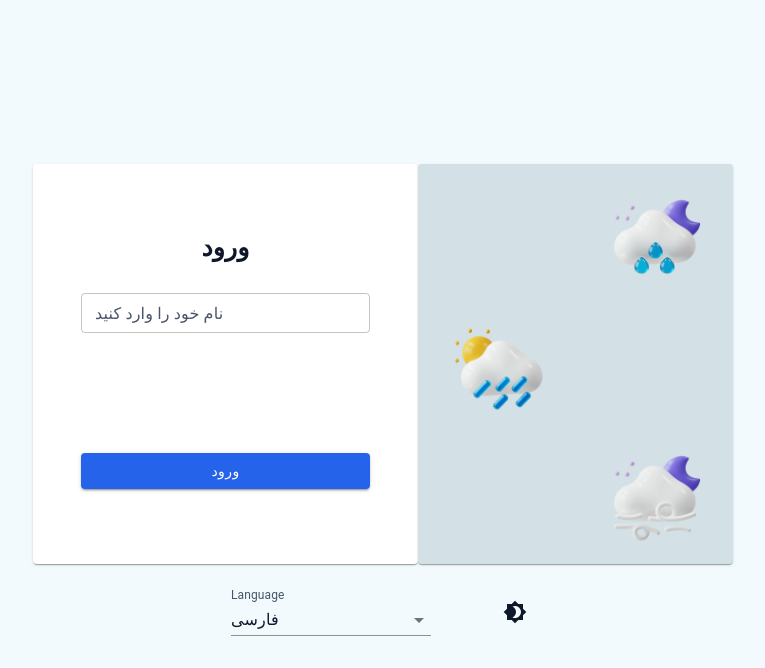
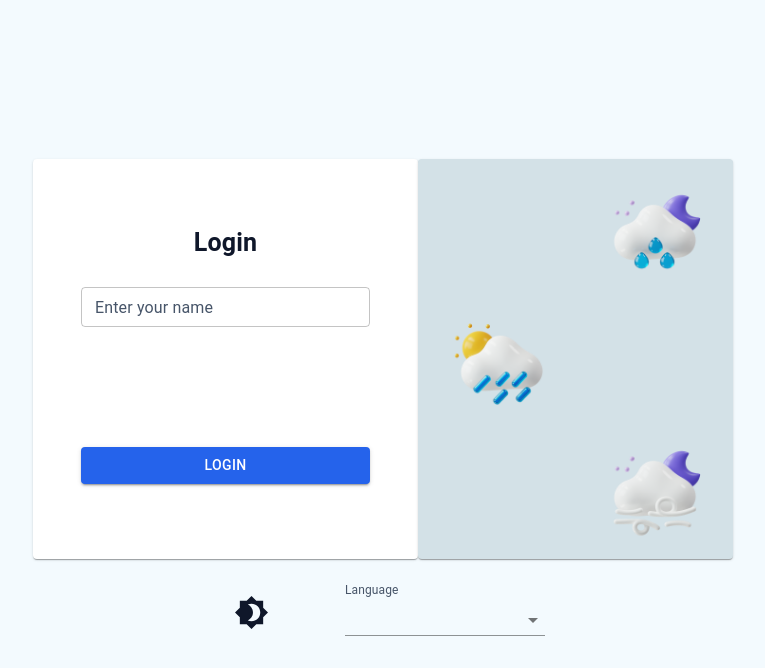
Before and after one commit to mmd-rahimi/Weather-Dashboard-App, a React (Vite) app: page / in a window 1280 px wide. Shown: the top 668 px of the page, without its empty margins (257-1022 px from the left). Built offline with nearby package versions, Linux system fonts and the light colour scheme.

Commit message:
lang switcher added

```diff
--- a/src/App.tsx
+++ b/src/App.tsx
@@ -1,8 +1,19 @@
 import { Route, BrowserRouter as Router, Routes } from "react-router";
 import Login from "./pages/Login";
 import Dashboard from "./pages/Dashboard";
+import { useTranslation } from "react-i18next";
+import { useEffect } from "react";
 
 function App() {
+
+    const { i18n } = useTranslation();
+
+  useEffect(() => {
+    const isRtl = i18n.language === "fa";
+    document.documentElement.dir = isRtl ? "rtl" : "ltr";
+    document.documentElement.lang = i18n.language;
+  }, [i18n.language]);
+
   return (
     <Router>
       <Routes>
--- /dev/null
+++ b/src/components/LanguageSwitcher.tsx
@@ -0,0 +1,41 @@
+import {
+  FormControl,
+  InputLabel,
+  MenuItem,
+  Select,
+  type SelectChangeEvent,
+} from "@mui/material";
+import { useTranslation } from "react-i18next";
+
+export default function LanguageSwitcher() {
+  const {t, i18n } = useTranslation();
+
+
+  const handleChange = (e: SelectChangeEvent) => {
+    const lng = e.target.value;
+    i18n.changeLanguage(lng);
+    localStorage.setItem("i18nextLng", lng);
+  };
+
+  return (
+    <FormControl
+      variant="standard"
+      sx={{
+        width: 200,
+        display: "flex",
+        justifyContent: "center",
+        alignItems: "center",
+      }}
+    >
+      <InputLabel id="demo-simple-select-standard-label">{t("login.langLabel")}</InputLabel>
+      <Select
+      sx={{width: "100%"}}
+        value={i18n.language || "en"}
+        onChange={handleChange}
+      >
+        <MenuItem value="fa">فارسی</MenuItem>
+        <MenuItem value="en">English</MenuItem>
+      </Select>
+    </FormControl>
+  );
+}
--- a/src/components/LoginCard.tsx
+++ b/src/components/LoginCard.tsx
@@ -6,38 +6,17 @@ import {
   TextField,
   Button,
   Box,
-  FormControl,
-  InputLabel,
-  Select,
-  MenuItem,
 } from "@mui/material";
 import ThemeToggle from "./ThemeToggle";
 import { ColorModeContext } from "../contexts/ColorModeContext";
 import { NavLink } from "react-router";
+import LanguageSwitcher from "./LanguageSwitcher";
+import { useTranslation } from "react-i18next";
 
 export default function LoginPage() {
   const [name, setName] = useState<string>("");
-  const [lang, setLang] = useState<"fa" | "en">("fa");
-
   const { currentMode } = useContext(ColorModeContext);
-
-  const texts: Record<
-    "fa" | "en",
-    { title: string; placeholder: string; button: string; langLabel: string }
-  > = {
-    fa: {
-      title: "ورود",
-      placeholder: "نام خود را وارد کنید",
-      button: "ورود",
-      langLabel: "زبان",
-    },
-    en: {
-      title: "Login",
-      placeholder: "Enter your name",
-      button: "Login",
-      langLabel: "Language",
-    },
-  };
+  const { t } = useTranslation();
 
   return (
     <Box
@@ -132,20 +111,20 @@ export default function LoginPage() {
               fontWeight="bold"
               fontSize={25}
             >
-              {texts[lang].title}
+              {t("login.title")}
             </Typography>
 
             <TextField
               size="small"
               fullWidth
               margin="normal"
-              label={texts[lang].placeholder}
+              label={t("login.placeholder")}
               value={name}
               onChange={(e) => setName(e.target.value)}
             />
             <NavLink to={"/dashboard"}>
               <Button fullWidth variant="contained" sx={{ mt: 14 }}>
-                {texts[lang].button}
+                {t("login.button")}
               </Button>
             </NavLink>
           </CardContent>
@@ -158,32 +137,11 @@ export default function LoginPage() {
           display: "flex",
           flexDirection: "row",
           gap: { xs: 2, sm: 4, md: 8 },
+          direction: "rtl",
         }}
       >
-        <FormControl
-          variant="standard"
-          sx={{
-            width: 200,
-            display: "flex",
-            justifyContent: "center",
-            alignItems: "center",
-          }}
-        >
-          <InputLabel id="demo-simple-select-standard-label">
-            Language
-          </InputLabel>
-          <Select
-            sx={{ width: "100%" }}
-            labelId="demo-simple-select-standard-label"
-            id="demo-simple-select-standard"
-            value={lang}
-            onChange={(e) => setLang(e.target.value)}
-            label="Language"
-          >
-            <MenuItem value="fa">فارسی</MenuItem>
-            <MenuItem value="en">English</MenuItem>
-          </Select>
-        </FormControl>
+        {/* select lang */}
+        <LanguageSwitcher />
         {/* theme toggle */}
         <ThemeToggle />
       </Box>
--- a/src/components/ThemeToggle.tsx
+++ b/src/components/ThemeToggle.tsx
@@ -10,8 +10,8 @@ function ThemeToggle() {
     const colorMode = useContext(ColorModeContext)
 
   return (
-    <IconButton onClick={colorMode.toggleColorMode} color="inherit">
-        {theme.palette.mode === "dark" ? <Brightness7 /> : <Brightness4 />}
+    <IconButton size="large" onClick={colorMode.toggleColorMode} color="inherit">
+        {theme.palette.mode === "dark" ? <Brightness7 fontSize="large" /> : <Brightness4 fontSize="large" />}
     </IconButton>
   )
 }
--- a/src/index.css
+++ b/src/index.css
@@ -16,7 +16,6 @@ html, body {
 }
 
 .login-container {
-  /* background: #F3FAFE; */
     width: 100%;
   height: 100vh;
     display: flex;
@@ -24,10 +23,6 @@ html, body {
   justify-content: center ;
   justify-items: center;
 }
-
-/* .second-light-color {
-  background: #D3E1E7;
-} */
 
 .image {
   object-fit: fill;
--- a/src/theme/DarkTheme.ts
+++ b/src/theme/DarkTheme.ts
@@ -4,7 +4,7 @@ export const darkTheme = createTheme({
   palette: {
     mode: 'dark',
     primary: {
-      main: '#3B82F6', // آبی روشن‌تر برای تم تیره
+      main: '#3B82F6',
       light: '#60A5FA',
       dark: '#2563EB',
     },
@@ -14,12 +14,12 @@ export const darkTheme = createTheme({
       dark: '#64748B',
     },
     background: {
-      default: '#151D32', // پس‌زمینه تیره اصلی
-      paper: '#292F45', // کارت‌ها و سطوح تیره
+      default: '#151D32',
+      paper: '#292F45',
     },
     text: {
-      primary: '#F1F5F9', // متن سفید روشن
-      secondary: '#CBD5E1', // متن خاکستری روشن
+      primary: '#F1F5F9',
+      secondary: '#CBD5E1',
     },
   },
   direction: 'rtl',
--- a/src/theme/LightTheme.ts
+++ b/src/theme/LightTheme.ts
@@ -4,22 +4,22 @@ export const lightTheme = createTheme({
   palette: {
     mode: 'light',
     primary: {
-      main: '#2563EB', // آبی اصلی - از دکمه‌ها و هایلایت‌ها
+      main: '#2563EB',
       light: '#3B82F6',
       dark: '#1D4ED8',
     },
     secondary: {
-      main: '#64748B', // خاکستری برای متن‌های ثانویه
+      main: '#64748B',
       light: '#94A3B8',
       dark: '#475569',
     },
     background: {
-      default: '#F3FAFE', // پس‌زمینه اصلی
-      paper: '#FFFFFF', // کارت‌ها و سطوح
+      default: '#F3FAFE',
+      paper: '#FFFFFF',
     },
     text: {
-      primary: '#0F172A', // متن اصلی
-      secondary: '#475569', // متن ثانویه
+      primary: '#0F172A',
+      secondary: '#475569',
     },
   },
   direction: 'rtl',
```
Also changed, not shown: src/main.tsx (line endings or trailing spaces).
